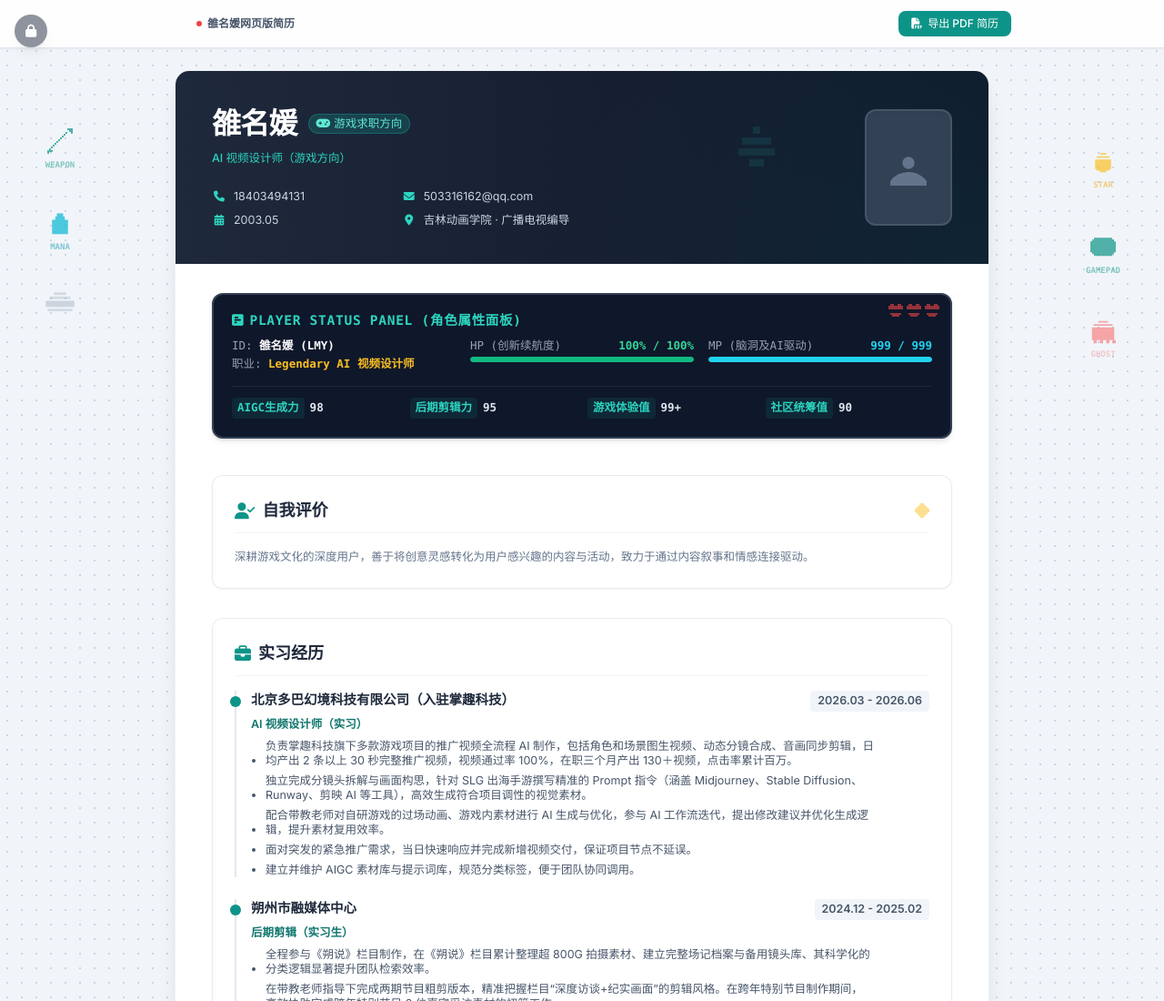
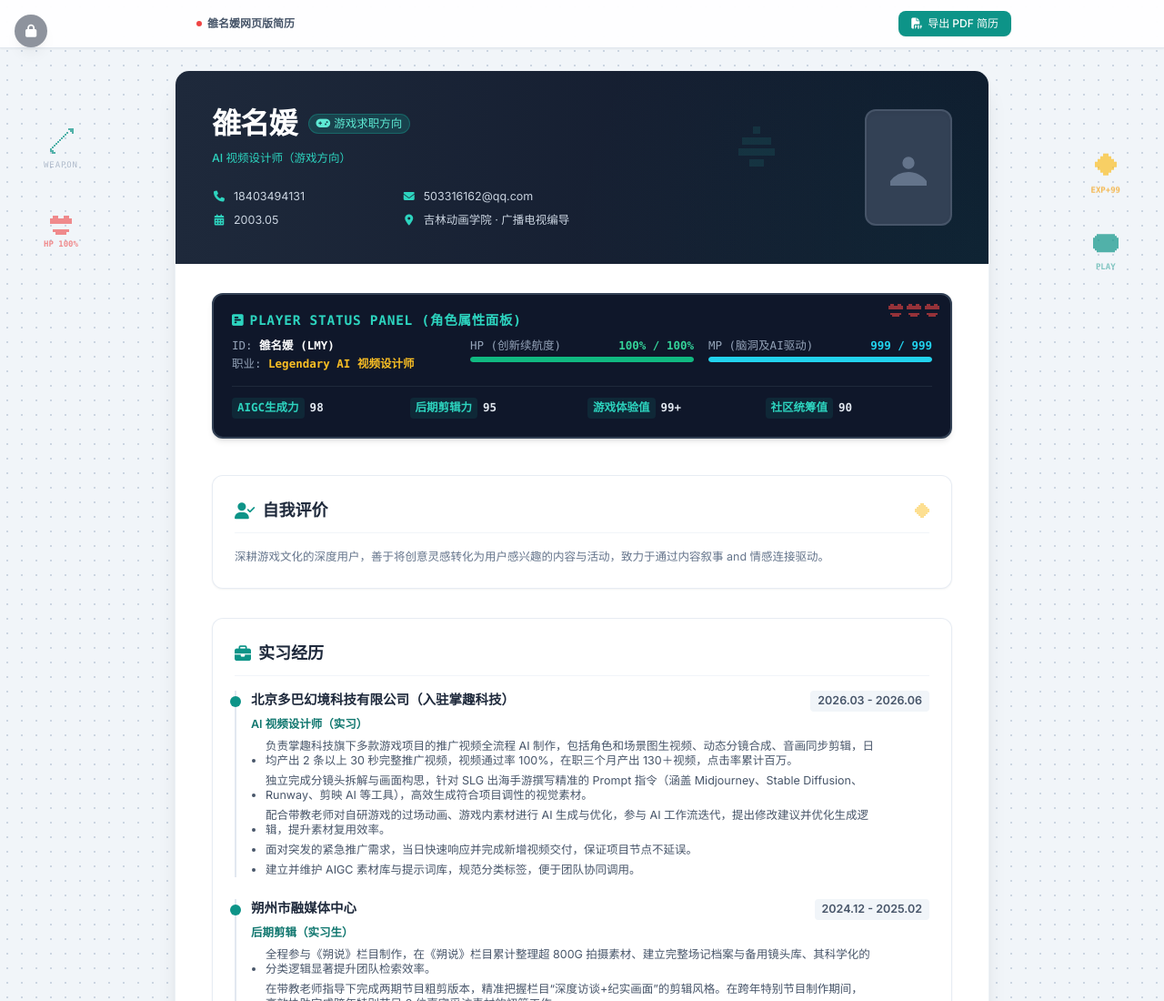
Before and after one commit to tzscc0529-hub/resume, a plain HTML site: page index.html in a window 1280 px wide. Shown: the top 1100 px of the page at 91% size. Drawn offline with nearby package versions, Linux system fonts and the light colour scheme.

Commit message:
Add files via upload

```diff
--- a/index.html
+++ b/index.html
@@ -105,47 +105,34 @@
         <!-- 像素小圣剑 -->
         <div class="pixel-decor-float flex flex-col items-center gap-1 opacity-70 hover:opacity-100 transition-opacity duration-300" style="animation-delay: 0s;">
             <svg class="w-8 h-8 text-teal-600" viewBox="0 0 16 16" fill="currentColor" style="image-rendering: pixelated;">
-                <path d="M12 1h3v3h-1V3h-1V2h-1zm-1 2h1v1h-1zm-1 1h1v1h-1zm-1 1h1v1h-1zm-1 1h1v1h-1zm-1 1h1v1h-1zm-1 1h1v1h-1zm-1 1h1v1h-1zm-1 1h1v1h-1zm-1 1h1v1h-1zm-1 1h1v1H2zm0 1h2v1H2v1H1v-2zm-1 1h1v1H1z"/>
+                <path d="M12 1h3v3h-1V3h-1V2h-1zm-1 2h1v1h-1zm-1 1h1v1h-1zm-1 1h1v1h-1zm-1 1h1v1h-1zm-1 1h1v1h-1zm-1 1h1v1h-1zm-1 1h1v1h-1zm-1 1h1v1h-1zm-1 1h1v1h-1zm-1 1h1v1H2zm0 1h2v1H2zm1 1h2v1H3z"/>
             </svg>
-            <span class="text-[9px] text-teal-600/70 font-mono font-bold">WEAPON</span>
+            <span class="text-[9px] text-slate-400 font-mono tracking-widest">WEAPON</span>
         </div>
-        <!-- 像素蓝药水 (灵感值) -->
-        <div class="pixel-decor-float flex flex-col items-center gap-1 opacity-70 hover:opacity-100 transition-opacity duration-300" style="animation-delay: 1.5s;">
-            <svg class="w-7 h-7 text-cyan-500" viewBox="0 0 16 16" fill="currentColor" style="image-rendering: pixelated;">
-                <path d="M6 1h4v2H6zm-1 2h6v2H5zm-2 2h10v9H3zm2 2h6v5H5z"/>
+        <!-- 像素小爱心 -->
+        <div class="pixel-decor-float flex flex-col items-center gap-1 opacity-70 hover:opacity-100 transition-opacity duration-300 animate-pulse" style="animation-delay: 1.5s;">
+            <svg class="w-6 h-6 text-red-500" viewBox="0 0 8 8" fill="currentColor" style="image-rendering: pixelated;">
+                <path d="M1 1h2v1H1zm4 0h2v1H5zM0 2h8v2H0zm1 4h6v1H1zm1 1h4v1H2zm1 1h2v1H3z"/>
             </svg>
-            <span class="text-[9px] text-cyan-600/70 font-mono font-bold">MANA</span>
-        </div>
-        <!-- 像素云朵 -->
-        <div class="pixel-decor-float flex flex-col items-center gap-1 opacity-40" style="animation-delay: 0.7s;">
-            <svg class="w-9 h-6 text-slate-400" viewBox="0 0 16 10" fill="currentColor" style="image-rendering: pixelated;">
-                <path d="M5 1h6v1H5zm-2 2h10v1H3zm-2 2h14v3H1zm1 4h12v1H2z"/>
-            </svg>
+            <span class="text-[9px] text-red-500 font-mono font-bold">HP 100%</span>
         </div>
     </div>
 
     <!-- 右侧悬浮装饰 (红白机休闲游戏主题) -->
     <div data-html2pdf-ignore="true" class="hidden lg:flex fixed top-[22%] right-4 xl:right-12 flex-col gap-10 items-center z-0 pointer-events-none select-none">
         <!-- 像素发光小星星 (带跳跃动画) -->
-        <div class="flex flex-col items-center gap-1 opacity-70 hover:opacity-100 transition-opacity duration-300 animate-bounce" style="animation-duration: 2.5s;">
-            <svg class="w-7 h-7 text-amber-400" viewBox="0 0 16 16" fill="currentColor" style="image-rendering: pixelated;">
-                <path d="M6 2h4v1H6zm-2 2h8v1H4zm-1 2h10v6H3zm1 6h8v1H4zm2 1h4v1H6z"/>
+        <div class="pixel-decor-float flex flex-col items-center gap-1 opacity-70 hover:opacity-100 transition-opacity duration-300" style="animation-delay: 0.5s;">
+            <svg class="w-6 h-6 text-amber-400 animate-bounce" viewBox="0 0 8 8" fill="currentColor" style="image-rendering: pixelated;">
+                <path d="M3 0h2v1H3zm-1 1h4v1H2zm-1 1h6v1H1zm-1 1h8v2H0zm1 2h6v1H1zm1 1h4v1H2zm1 1h2v1H3z"/>
             </svg>
-            <span class="text-[9px] text-amber-500/70 font-mono font-bold">STAR</span>
+            <span class="text-[9px] text-amber-500 font-mono font-bold">EXP+99</span>
         </div>
         <!-- 像素复古手柄 -->
         <div class="pixel-decor-float flex flex-col items-center gap-1 opacity-70 hover:opacity-100 transition-opacity duration-300" style="animation-delay: 2.2s;">
             <svg class="w-8 h-8 text-teal-600" viewBox="0 0 16 16" fill="currentColor" style="image-rendering: pixelated;">
                 <path d="M3 3h10v1H3zm-1 1h12v1H2zm-1 1h14v6H1zm1 6h12v1H2zm1 1h10v1H3zM4 6h2v1H4zm1-1h1v3H5zm6 1h1v1h-1zm2 1h1v1h-1z"/>
             </svg>
-            <span class="text-[9px] text-teal-600/70 font-mono font-bold">GAMEPAD</span>
-        </div>
-        <!-- 像素吃豆人小幽灵 -->
-        <div class="pixel-decor-float flex flex-col items-center gap-1 opacity-60 hover:opacity-100 transition-opacity duration-300" style="animation-delay: 1.1s;">
-            <svg class="w-7 h-7 text-red-400" viewBox="0 0 16 16" fill="currentColor" style="image-rendering: pixelated;">
-                <path d="M5 1h6v1H5zm-3 2h12v1H2zm-1 2h14v8H1zm1 8h2v2H2zm4 0h2v2H6zm4 0h2v2h-2zm4 0h2v2h-2zM3 6h2v2H3zm8 0h2v2h-2z"/>
-            </svg>
-            <span class="text-[9px] text-red-400/60 font-mono font-bold">GHOST</span>
+            <span class="text-[9px] text-teal-600/70 font-mono font-bold">PLAY</span>
         </div>
     </div>
 
@@ -474,7 +461,7 @@
                     "深刻理解游戏社群作为“文化延伸与用户表达”的价值，能将玩家需求转化为内容创意。"
                 ]
             },
-            selfEval: "深耕游戏文化的深度用户，善于将创意灵感转化为用户感兴趣的内容与活动，致力于通过内容叙事和情感连接驱动。",
+            selfEval: "深耕游戏文化的深度用户，善于将创意灵感转化为用户感兴趣的内容与活动，致力于通过内容叙事 and 情感连接驱动。",
             textDocs: [
                 { id: "text_1", title: "《2026年掌趣旗下SLG手游推广分镜大纲与AI工作流规范.pdf》" },
                 { id: "text_2", title: "《好奇宝贝的科学奇遇记 50集交互脚本大纲.docx》" },
@@ -482,7 +469,8 @@
             ]
         };
 
-        let resumeData = JSON.parse(localStorage.getItem('lmy_resume_data')) || initialResumeData;
+        // 将存储密钥升级为全新版本，防止浏览器读取之前测试时的旧缓存数据，确保新版布局即时加载
+        let resumeData = JSON.parse(localStorage.getItem('lmy_resume_data_v4')) || initialResumeData;
         let isEditable = false;
         let activeCategory = "全部";
         let uploadType = "file";
@@ -1282,7 +1270,6 @@
             renderAll();
         }
 
-        // 其他文本字段修改
         function updateEducationField(field, value) {
             resumeData.education[field] = value;
             saveState();
@@ -1341,7 +1328,7 @@
             saveState();
         }
         function saveState() {
-            localStorage.setItem('lmy_resume_data', JSON.stringify(resumeData));
+            localStorage.setItem('lmy_resume_data_v4', JSON.stringify(resumeData));
         }
         function changeFontSize(size) {
             resumeData.globalFontSize = size;
```
